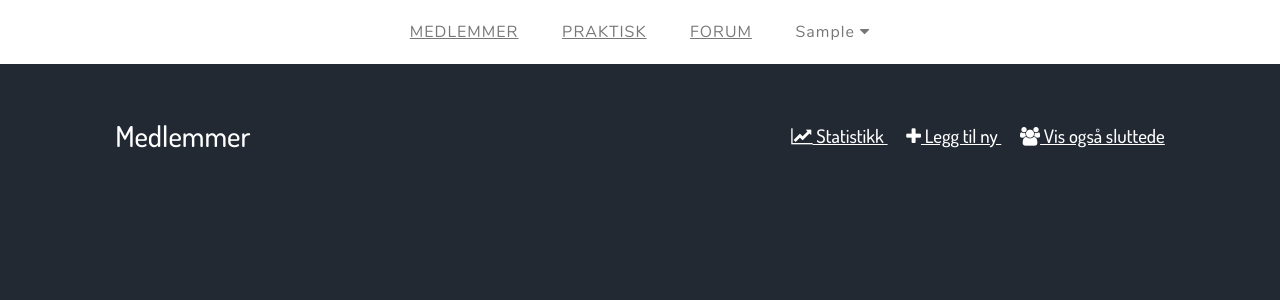
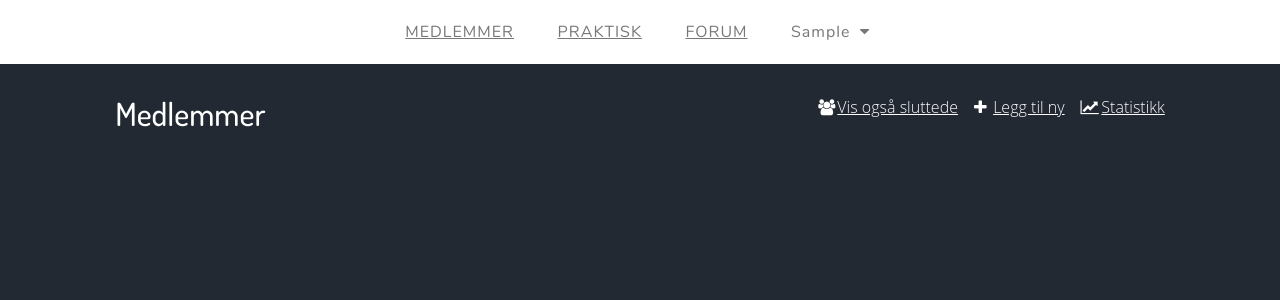
Before and after one commit to kalkins/buk-django, a Django app: page /medlemmer/ in a window 1280 px wide. Shown: the top 300 px of the page. Run offline with Django 3.2, Linux system fonts and the light colour scheme; the visitor is signed in with stand-in values (Sample User, id 1); style sheets or scripts are compiled from the project's sources.

Commit message:
Fix css to headings and buttons (in member-detail and member-list)

```diff
--- a/base/static/base/css/base.css
+++ b/base/static/base/css/base.css
@@ -18,8 +18,15 @@ h1, h2, h3, h4, h5, h6 {
 }
 
 /* line 7, textstyle/_headers.scss */
+h1 {
+  font-size: 0;
+  font-size: 2em;
+  margin-top: 0;
+}
+
+/* line 13, textstyle/_headers.scss */
 h2 {
-  font-size: 1.8em;
+  font-size: 1.5em;
 }
 
 /* line 1, textstyle/_paragraph.scss */
@@ -172,11 +179,11 @@ body > section:nth-of-type(2n+1) {
   color: white;
 }
 
-/* line 1, form/_textinput.scss */
+/* line 1, components/form/_textinput.scss */
 label.moderntextinput {
   position: relative;
 }
-/* line 4, form/_textinput.scss */
+/* line 4, components/form/_textinput.scss */
 label.moderntextinput input {
   width: 10em;
   font-size: 1.05em;
@@ -187,7 +194,7 @@ label.moderntextinput input {
   margin-bottom: 0.5em;
   padding-right: 2em;
 }
-/* line 8, form/_textinput.scss */
+/* line 8, components/form/_textinput.scss */
 label.moderntextinput i {
   position: absolute;
   bottom: -0.1em;
@@ -195,7 +202,7 @@ label.moderntextinput i {
   margin-right: 0.3em;
 }
 
-/* line 1, form/_button.scss */
+/* line 1, components/form/_button.scss */
 .modernbutton {
   width: 10em;
   font-size: 1.05em;
@@ -206,3 +213,84 @@ label.moderntextinput i {
   margin-bottom: 0.5em;
   padding-right: 2em;
 }
+
+/* line 1, components/_buttons.sass */
+.big-link {
+  font-size: 1.5em;
+}
+
+/* line 4, components/_buttons.sass */
+.action-link {
+  display: inline-block;
+  float: right;
+  margin-left: 1em;
+}
+
+/* line 9, components/_buttons.sass */
+.back-button {
+  font-size: 1.3em;
+  display: block;
+  width: 100%;
+  margin-bottom: 0.5em;
+}
+
+/* line 3, components/table/_table.sass */
+.row {
+  margin: 0px;
+  padding: 1em;
+  padding-right: 0;
+}
+
+/* line 8, components/table/_table.sass */
+.row:nth-child(even) {
+  background-color: rgba(41, 49, 61, 0.6);
+}
+
+/* line 11, components/table/_table.sass */
+.row:nth-child(odd) {
+  background-color: rgba(41, 49, 61, 0.3);
+}
+
+/* line 1, components/_icons.sass */
+.fa {
+  width: 1.2em;
+}
+
+/* line 3, components/_icons.sass */
+.fa-edit {
+  width: 1.3em;
+}
+
+/* line 5, components/_icons.sass */
+.fa-phone {
+  width: 1.2em;
+}
+
+/* line 7, components/_icons.sass */
+.fa-line-chart {
+  width: 1.3em;
+}
+
+/* line 1, components/_tags.sass */
+.tag {
+  display: inline-block;
+  border-radius: 5px;
+  padding: 0.2em 0.5em;
+  margin-left: 0.5em;
+}
+
+/* line 8, components/_tags.sass */
+.group_leader {
+  background-color: green;
+}
+
+/* line 11, components/_tags.sass */
+.on_leave {
+  background-color: #ccc;
+  color: black;
+}
+
+/* line 15, components/_tags.sass */
+.quit {
+  background-color: black;
+}
--- a/base/static/base/css/base.scss
+++ b/base/static/base/css/base.scss
@@ -8,6 +8,7 @@
 
 // Variables and settings
 @import 'variables/_breakpoints.scss';
+@import 'variables/_color-palette.sass';
 
 // Components
 @import 'fonts/_fonts.scss';
@@ -16,4 +17,6 @@
 @import 'body/_body.scss';
 @import 'header/_nav.scss';
 @import 'sections/_sections';
-@import 'form/_form.scss';
+
+// Other components
+@import 'components/_import-components.sass'
--- /dev/null
+++ b/base/static/base/css/components/_buttons.sass
@@ -0,0 +1,13 @@
+.big-link
+    font-size: 1.5em
+
+.action-link
+    display: inline-block
+    float: right
+    margin-left: 1em
+
+.back-button
+    font-size: 1.3em
+    display: block
+    width: 100%
+    margin-bottom: 0.5em
--- /dev/null
+++ b/base/static/base/css/components/_icons.sass
@@ -0,0 +1,8 @@
+.fa
+    width: 1.2em
+.fa-edit
+    width: 1.3em
+.fa-phone
+    width: 1.2em
+.fa-line-chart
+    width: 1.3em
--- /dev/null
+++ b/base/static/base/css/components/_import-components.sass
@@ -0,0 +1,5 @@
+@import form/_form.scss
+@import _buttons.sass
+@import table/_table.sass
+@import _icons.sass
+@import _tags.sass
--- a/members/static/members/css/_member-tag.sass
+++ b/base/static/base/css/components/_tags.sass
@@ -4,6 +4,7 @@
     padding: 0.2em 0.5em
     margin-left: 0.5em
 
+//Members
 .group_leader
     background-color: green
 
--- a/base/static/base/css/textstyle/_headers.scss
+++ b/base/static/base/css/textstyle/_headers.scss
@@ -4,6 +4,12 @@ h1, h2, h3, h4, h5, h6 {
     line-height: 1.1em;
 }
 
+h1 {
+    font-size: 0;
+    font-size: 2em;
+    margin-top:0;
+}
+
 h2 {
-    font-size: 1.8em;
+    font-size: 1.5em;
 }
--- a/members/static/members/css/member-list.css
+++ /dev/null
@@ -1,84 +0,0 @@
-/* line 1, _member-tag.sass */
-.tag {
-  display: inline-block;
-  border-radius: 5px;
-  padding: 0.2em 0.5em;
-  margin-left: 0.5em;
-}
-
-/* line 7, _member-tag.sass */
-.group_leader {
-  background-color: green;
-}
-
-/* line 10, _member-tag.sass */
-.on_leave {
-  background-color: #ccc;
-  color: black;
-}
-
-/* line 14, _member-tag.sass */
-.quit {
-  background-color: black;
-}
-
-/* line 3, ../../../../base/static/base/css/table/_table.sass */
-.row {
-  margin: 0px;
-  padding: 1em;
-  padding-right: 0;
-}
-
-/* line 8, ../../../../base/static/base/css/table/_table.sass */
-.row:nth-child(even) {
-  background-color: rgba(41, 49, 61, 0.6);
-}
-
-/* line 11, ../../../../base/static/base/css/table/_table.sass */
-.row:nth-child(odd) {
-  background-color: rgba(41, 49, 61, 0.3);
-}
-
-/* line 6, member-list.sass */
-section div:first-child h2 {
-  display: inline-block;
-}
-/* line 8, member-list.sass */
-section div:first-child h3 {
-  display: inline-block;
-  float: right;
-  margin-top: 1.6em;
-}
-/* line 12, member-list.sass */
-section div:first-child h3 a {
-  margin-left: 1em;
-}
-/* line 14, member-list.sass */
-section .change_member {
-  visibility: hidden;
-  float: right;
-}
-/* line 18, member-list.sass */
-section .change_member {
-  float: right;
-  margin-right: 1em;
-  visibility: visible;
-}
-/* line 23, member-list.sass */
-section .member .phone {
-  float: right;
-  margin-right: 1em;
-}
-/* line 26, member-list.sass */
-section .member .fa-edit {
-  width: 1.3em;
-}
-/* line 28, member-list.sass */
-section .member .fa-phone {
-  width: 1.2em;
-}
-/* line 31, member-list.sass */
-section h3 {
-  margin-top: 3em;
-  margin-bottom: 1.5em;
-}
--- a/members/static/members/css/member-list.sass
+++ b/members/static/members/css/member-list.sass
@@ -1,33 +1,5 @@
-@import member-tag
-@import base/css/table/_table.sass
-
 section
-    div:first-child
-        h2
-            display: inline-block
-        h3
-            display: inline-block
-            float: right
-            margin-top: 1.6em
-            a
-                margin-left: 1em
-    .change_member
-        visibility: hidden
-        float: right
-
-    .change_member
-        float: right
-        margin-right: 1em
-        visibility: visible
-    .member
-        .phone
-            float: right
-            margin-right: 1em
-        .fa-edit
-            width: 1.3em
-        .fa-phone
-            width: 1.2em
     //adding more space above and underneat titles
-    h3
+    //h2
         margin-top: 3em
         margin-bottom: 1.5em
--- a/members/templates/members/member_list.html
+++ b/members/templates/members/member_list.html
@@ -9,42 +9,32 @@
 
 {% block main %}
 <section>
-    <div>
-        <h2>Medlemmer</h2>
-        <h3>
-          <div>
+
     {% if perms.members.statistics %}
-              <a href='{% url 'member_statistics' %}'>
-                  <i class='fa fa-line-chart'></i>
-                  Statistikk
+    <a class='action-link' href='{% url 'member_statistics' %}'>
+        <span class='fa fa-line-chart'></span>Statistikk
     </a>
     {% endif %}
 
     {% if perms.members.add_member %}
-              <a href='{% url 'member_add' %}'>
-                  <i class='fa fa-plus'></i>
-                  Legg til ny
+    <a class='action-link' href='{% url 'member_add' %}'>
+        <span class='fa fa-plus'></span>Legg til ny
     </a>
     {% endif %}
 
     {% if show_all %}
-              <a href='{% url 'member_list' %}'>
-                  <i class='fa fa-user'></i>
-                  Vis kun aktive
+    <a class='action-link' href='{% url 'member_list' %}'>
+        <span class='fa fa-user'></span>Vis kun aktive
     </a>
     {% else %}
-              <a href='{% url 'member_list_all' %}'>
-                  <i class='fa fa-users'></i>
-                  Vis også sluttede
+    <a class='action-link' href='{% url 'member_list_all' %}'>
+        <span class='fa fa-users'></span>Vis også sluttede
     </a>
     {% endif %}
-          </div>
-        </h2>
-    </div>
+    <h1>Medlemmer</h1>
 
-    <div>
     {% for member in members %}
-        {% ifchanged %}<h3>{{ member.instrument.name }}</h3>{% endifchanged %}
+    {% ifchanged %}<h2>{{ member.instrument.name }}</h2>{% endifchanged %}
     <div class='member row'>
         <a class='name' href='{{ member.get_absolute_url}}' >{{ member.get_full_name }}</a>
 
@@ -67,17 +57,16 @@
         <span class='tag quit'>Sluttet</span>
         {% endif %}
 
-            <a class='phone' href='tel:{{ member.phone }}'>
+        <a class='float-right action-link' href='tel:{{ member.phone }}'>
             <span class='fa fa-phone'></span>{{ member.phone }}
         </a>
 
         {% if perms.members.change_member %}
-            <a class='change_member' href='{% url 'member_change' member.pk %}'>
+        <a class='float-right action-link' href='{% url 'member_change' member.pk %}'>
             <span class='fa fa-edit'></span>Endre
         </a>
         {% endif %}
     </div>
     {% endfor %}
-    </div>
 </section>
 {% endblock main %}
```
Also changed, not shown: members/templates/members/member_detail.html (+10 -15 lines), base/static/base/css/components/form/_button.scss (renamed from base/static/base/css/form/_button.scss), base/static/base/css/components/form/_form.scss (renamed from base/static/base/css/form/_form.scss), base/static/base/css/components/form/_moderninput.scss (renamed from base/static/base/css/form/_moderninput.scss), base/static/base/css/components/form/_textinput.scss (renamed from base/static/base/css/form/_textinput.scss), base/static/base/css/components/table/_table.sass (renamed from base/static/base/css/table/_table.sass), base/templates/base/base.html (line endings or trailing spaces). Lines whose indentation alone changed are shown as unchanged.
